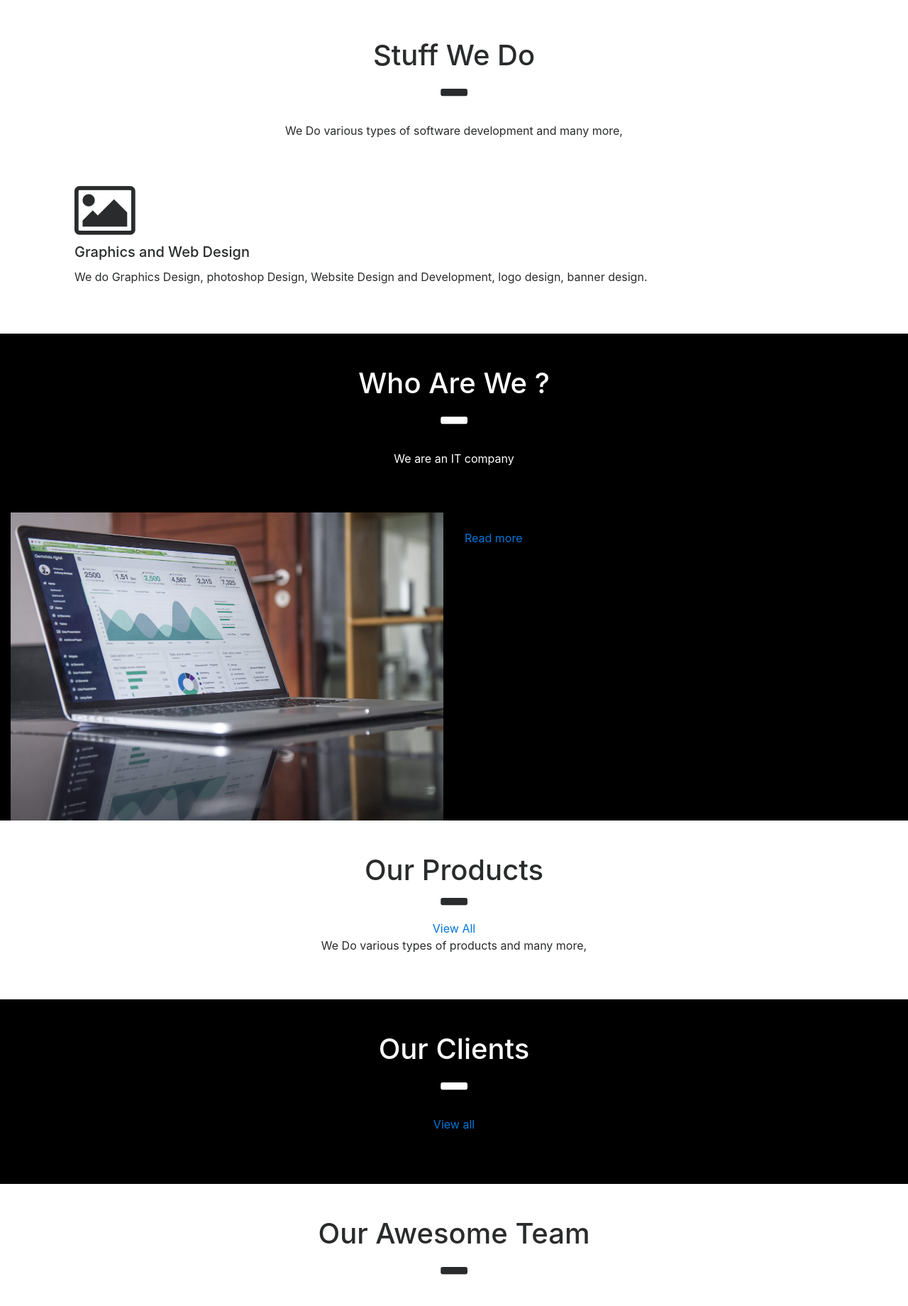
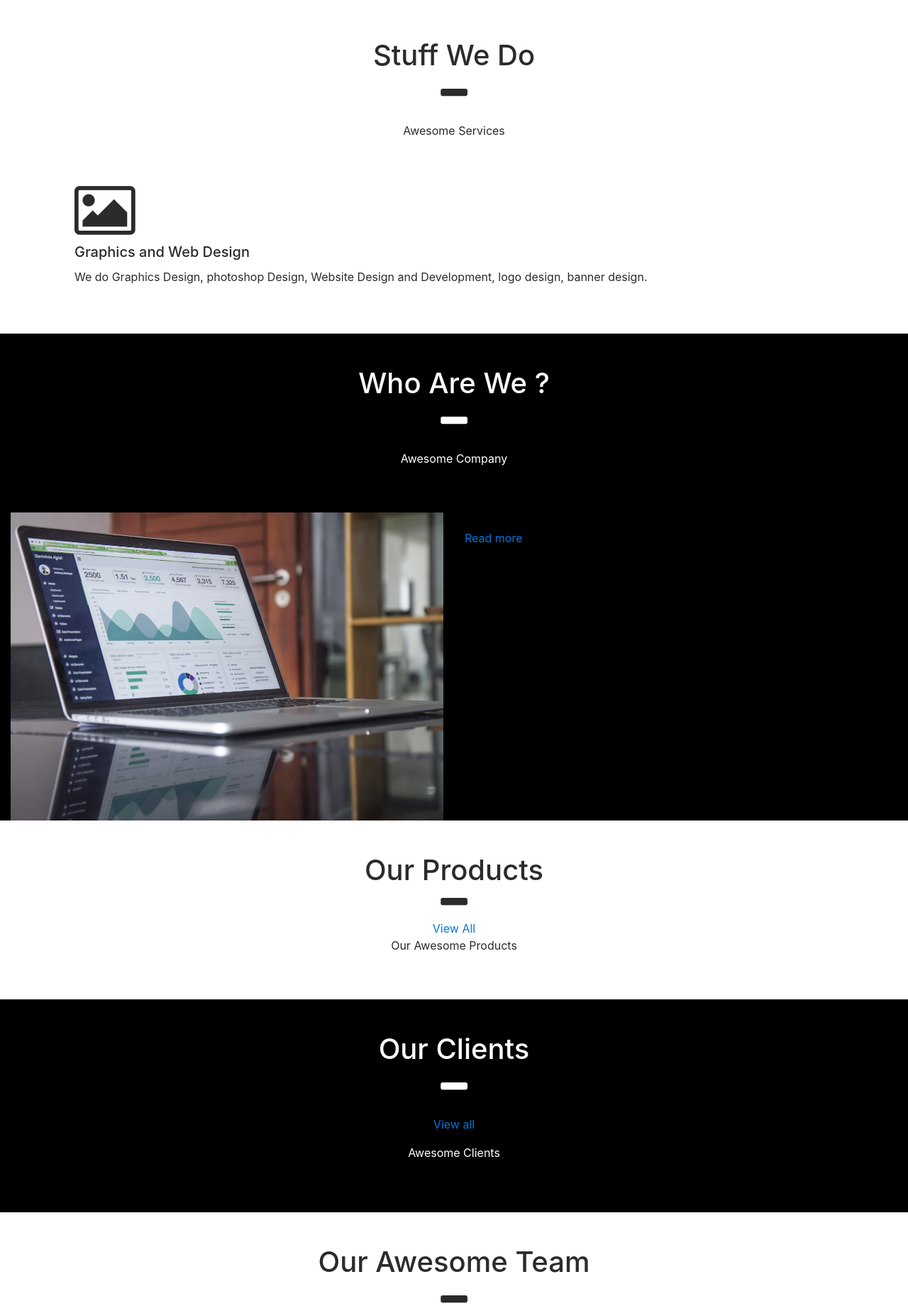
Before and after one commit to bkawan/pms, a Django app: template templates/landing.html in a window 1280 px wide. Shown: the part 88-1928 px from the top of the page at 71% size. Run offline with Django 3.2, Linux system fonts and the light colour scheme; the template is opened without the code that fills it, so the values that code supplies are empty; some libraries are stand-ins or nearby versions.

Commit message:
add TAglines

```diff
--- a/apps/company/admin.py
+++ b/apps/company/admin.py
@@ -5,7 +5,7 @@ from apps.company.models import CompanyDetail, Service, HomePageTopImageSlider,
     Client
 
 admin.site.register(HomePageTopImageSlider)
-admin.site.register(Testimonial)
+# admin.site.register(Testimonial)
 
 
 class CompanyDetailAdmin(admin.ModelAdmin):
--- a/apps/core/views.py
+++ b/apps/core/views.py
@@ -2,13 +2,14 @@
 from django.views.generic import TemplateView
 
 from apps.company.models import CompanyDetail, HomePageTopImageSlider, Service, TeamMember, Client
+from apps.core.models import TagLine
 from apps.product.models import Product
 
 
-class LandingPageView(TemplateView) :
+class LandingPageView(TemplateView):
     template_name = 'landing.html'
 
-    def get_context_data(self, **kwargs) :
+    def get_context_data(self, **kwargs):
         ctx = super().get_context_data(**kwargs)
         company = CompanyDetail.objects.last()
         ctx['company_detail'] = company
@@ -16,6 +17,7 @@ class LandingPageView(TemplateView) :
         ctx['services'] = Service.objects.filter(company=company)
         ctx['team_members'] = TeamMember.objects.filter(company=company)
         ctx['clients'] = Client.objects.filter(company=company)
+        ctx['tag_line'] = TagLine.objects.last()
         products = Product.objects.filter(company=company).prefetch_related('categories').order_by('-id')
         ctx['products'] = products[:8]
         return ctx
--- a/apps/gallery/admin.py
+++ b/apps/gallery/admin.py
@@ -3,6 +3,6 @@ from django.contrib import admin
 # Register your models here.
 from apps.gallery.models import Album, AlbumCategory, AlbumImage
 
-admin.site.register(Album)
-admin.site.register(AlbumCategory)
-admin.site.register(AlbumImage)
+# admin.site.register(Album)
+# admin.site.register(AlbumCategory)
+# admin.site.register(AlbumImage)
--- a/config/settings/dev.py
+++ b/config/settings/dev.py
@@ -7,7 +7,7 @@ SECRET_KEY = 'xxsadfxsdfsdafsdfx'
 DATABASES = {
     'default' : {
         'ENGINE' : 'django.db.backends.postgresql',
-        'NAME' : 'pms1',
+        'NAME' : 'pms2',
         'USER' : '',
         'PASSWORD' : '',
         'HOST' : 'localhost',  # Empty for localhost through domain sockets or '127.0.0.1' for localhost through TCP.
--- a/templates/landing.html
+++ b/templates/landing.html
@@ -111,7 +111,10 @@
             <div class="pb-4">
                 <h1 class="text-center">Stuff We Do</h1>
                 <p class="text-center"><i class="fa fa-minus fa-3x"></i></p>
-                <p class="text-center">We Do various types of software development and many more,</p>
+                <p class="text-center">
+                    {{ tag_line.service|default:'Awesome Services' }}
+                </p>
+
             </div>
             <div class="card-group">
                 {% if services %}
@@ -163,7 +166,10 @@
             <div class="py-5">
                 <h1 class="text-center">Who Are We ? </h1>
                 <p class="text-center"><i class="fa fa-minus fa-3x"></i></p>
-                <p class="text-center"> We are an IT company</p>
+                <p class="text-center">
+                    {{ tag_line.company_detail|default:"Awesome Company" }}
+                </p>
+
             </div>
         </div>
         <div class="container-fluid">
@@ -198,7 +204,9 @@
                 <h1 class="text-center p-0 m-0">Our Products</h1>
                 <p class="text-center p-0 m-0"><i class="fa fa-minus fa-3x p-0 m-0"></i></p>
                 <p class="text-center p-0 m-0"><a href="{% url 'product:products' %}">View All</a></p>
-                <p class=" text-center">We Do various types of products and many more,</p>
+                <p class=" text-center">
+                    {{ tag_line.product|default:"Our Awesome Products" }}
+                </p>
             </div>
 
             <div class="row">
@@ -259,6 +267,9 @@
                 <h1 class="text-center">Our Clients</h1>
                 <p class="text-center"><i class="fa fa-minus fa-3x"></i></p>
                 <p class="text-center"><a href="{% url 'company:clients' %}">View all</a></p>
+                <p class=" text-center">
+                    {{ tag_line.client|default:'Awesome Clients' }}
+                </p>
             </div>
             <div class="row">
                 {% if clients %}
@@ -282,6 +293,10 @@
             <div class="py-5">
                 <h1 class="text-center">Our Awesome Team</h1>
                 <p class="text-center"><i class="fa fa-minus fa-3x"></i></p>
+
+                <p class=" text-center">
+                    {{ tag_line.team_memeber|default:"Our Awesome Team Members" }}
+                </p>
             </div>
             <div class="row m-2">
                 {% for team_member in team_members %}
```
Also changed, not shown: apps/core/admin.py (+13 -0 lines), apps/core/models.py (+8 -0 lines), apps/core/migrations/0001_initial.py (added).
